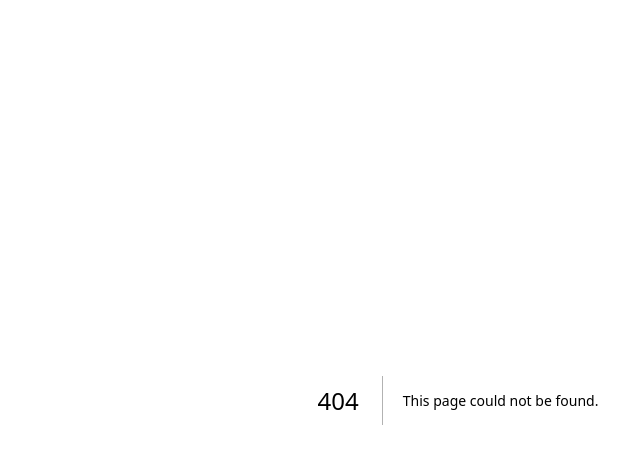
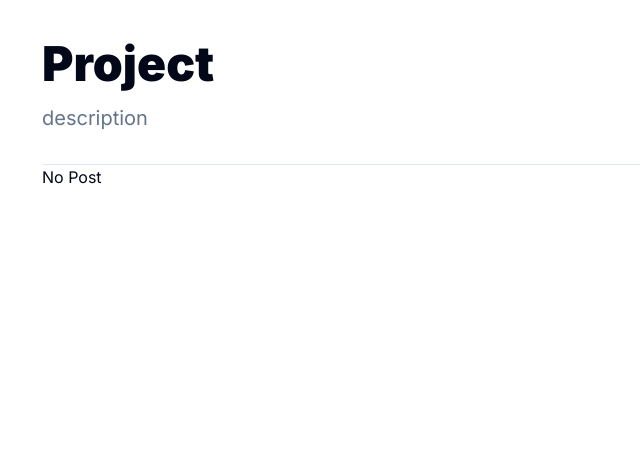
Before and after one commit to hanifomarr/hanifomar.dev, a Next.js app: page /blog in a window 1280 px wide. Before the commit this address had no page. Shown: the top 464 px of the page, without its empty margins (182-822 px from the left). Built offline with nearby package versions, Linux system fonts and the light colour scheme.

Commit message:
feat(ui): create blog page

```diff
--- /dev/null
+++ b/src/app/blog/page.tsx
@@ -0,0 +1,35 @@
+import { posts } from "#site/content";
+import { PostItem } from "@/components/post-item";
+
+const Blog = () => {
+  const displayposts = posts;
+
+  return (
+    <div className=" container max-w-4xl py-6 lg:py-10">
+      <div className=" flex flex-col items-start gap-4 md:flex-row md:justify-between md:gap-8">
+        <div className=" flex-1 space-y-4">
+          <h1 className=" inline-block font-black text-4xl lg:text-5xl">
+            Project
+          </h1>
+          <p className=" text-xl text-muted-foreground">description</p>
+        </div>
+      </div>
+      <hr className=" mt-8" />
+      {displayposts?.length > 0 ? (
+        <ul className=" flex flex-col">
+          {displayposts.map((post) => {
+            return (
+              <li key={post.slug}>
+                <PostItem {...post} />
+              </li>
+            );
+          })}
+        </ul>
+      ) : (
+        <p>No Post</p>
+      )}
+    </div>
+  );
+};
+
+export default Blog;
--- /dev/null
+++ b/src/components/post-item.tsx
@@ -0,0 +1,35 @@
+import Link from "next/link";
+import { Calendar } from "lucide-react";
+import { cn, formatDate } from "@/lib/utils";
+import { buttonVariants } from "./ui/button";
+
+interface PostItemProps {
+  slug: string;
+  title: string;
+  description?: string;
+  date: string;
+}
+
+export function PostItem({ slug, title, description, date }: PostItemProps) {
+  return (
+    <article className=" flex flex-col gap-2 border-border border-b py-3">
+      <h2 className=" font-bold text-2xl">{title}</h2>
+      <p className=" max-w-none text-muted-foreground">{description}</p>
+      <div className=" flex items-center justify-between">
+        <dl>
+          <dt className=" sr-only">Published On</dt>
+          <dd className=" flex items-center gap-1 text-sm sm:text-base font-medium">
+            <Calendar className="h-4 w-4" />
+            <time dateTime={date}>{formatDate(date)}</time>
+          </dd>
+        </dl>
+        <Link
+          href={slug}
+          className={cn(buttonVariants({ variant: "link" }), "py-0")}
+        >
+          Read more →
+        </Link>
+      </div>
+    </article>
+  );
+}
```
